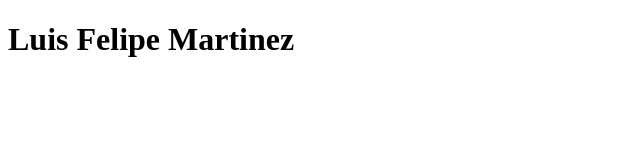
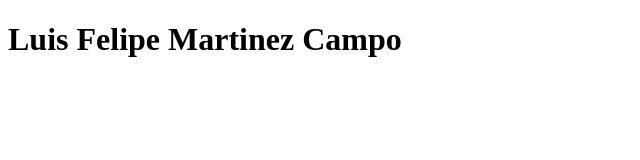
Before and after one commit to Pipe1219/project1, a plain HTML site: page index.html in a window 1280 px wide. Shown: the whole page, without its empty margins (0-640 px from the left). Drawn offline with Linux system fonts and the light colour scheme.

Commit message:
Se le añade Campo al nombre del body de index.html

```diff
--- a/index.html
+++ b/index.html
@@ -7,6 +7,6 @@
     <title>LM</title>
 </head>
 <body>
-    <h1>Luis Felipe Martinez</h1>
+    <h1>Luis Felipe Martinez Campo</h1>
 </body>
 </html>
```
